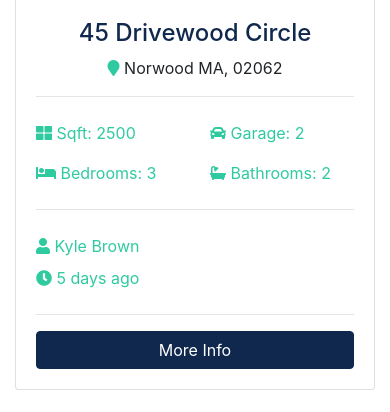
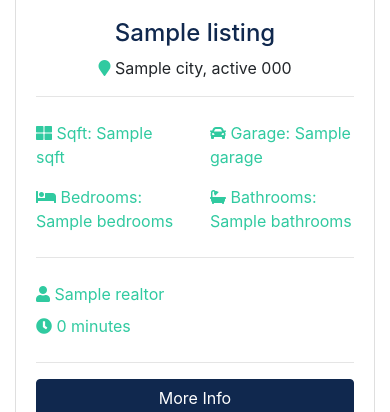
Before and after one commit to mkilicarslan/btre, a Django app: template templates/pages/index.html in a window 390 px wide. Shown: the part 1194-1606 px from the top of the page. Run offline with Django 3.2, Linux system fonts and the light colour scheme; the template is opened without the code that fills it: most values are stand-ins (such as "Sample title", 1, 10 or a date in 2020); grey boxes marked "Sample" are stand-in pictures; some libraries are stand-ins or nearby versions.

Commit message:
Make Home and About page contents dynamic

```diff
--- a/listings/views.py
+++ b/listings/views.py
@@ -4,7 +4,8 @@
 
 
 def index(request):
-    listings = Listing.objects.order_by('-list_date').filter(is_published=True)
+    listings = Listing.objects.order_by(
+        '-list_date').filter(is_published=True)[:6]
     # listings = Listing.objects.all()
 
     paginator = Paginator(listings, 6)
--- a/templates/pages/index.html
+++ b/templates/pages/index.html
@@ -1,5 +1,10 @@
-{% extends 'base.html' %} {% block content%}
+{% extends 'base.html' %}
 
+<!-- Load necessary modules -->
+{% load humanize %}
+
+<!-- Block content -->
+{% block content%}
 <!-- Showcase -->
 <section id="showcase">
   <div class="container text-center">
@@ -150,135 +155,71 @@
   <div class="container">
     <h3 class="text-center mb-3">Latest Listings</h3>
     <div class="row">
-      <!-- Listing 1 -->
+      {% if listings %}
+      <!-- Loop through listings to display them -->
+      {% for listing in listings %}
       <div class="col-md-6 col-lg-4 mb-4">
         <div class="card listing-preview">
-          <img class="card-img-top" src="assets/img/homes/home-1.jpg" alt="" />
+          <img class="card-img-top" src="{{listing.photo_main.url}}" alt="" />
           <div class="card-img-overlay">
             <h2>
-              <span class="badge badge-secondary text-white">$490,000</span>
+              <span class="badge badge-secondary text-white"
+                >${{ listing.price | intcomma }}</span
+              >
             </h2>
           </div>
           <div class="card-body">
             <div class="listing-heading text-center">
-              <h4 class="text-primary">45 Drivewood Circle</h4>
+              <h4 class="text-primary">{{ listing.title }}</h4>
               <p>
-                <i class="fas fa-map-marker text-secondary"></i> Norwood MA,
-                02062
+                <i class="fas fa-map-marker text-secondary"></i>
+                {{ listing.city }}, {{ listing.state }} {{ listing.zipcode }}
               </p>
             </div>
             <hr />
             <div class="row py-2 text-secondary">
               <div class="col-6">
-                <i class="fas fa-th-large"></i> Sqft: 2500
+                <i class="fas fa-th-large"></i> Sqft: {{ listing.sqft }}
               </div>
-              <div class="col-6"><i class="fas fa-car"></i> Garage: 2</div>
+              <div class="col-6">
+                <i class="fas fa-car"></i> Garage: {{ listing.garage }}
+              </div>
             </div>
             <div class="row py-2 text-secondary">
-              <div class="col-6"><i class="fas fa-bed"></i> Bedrooms: 3</div>
-              <div class="col-6"><i class="fas fa-bath"></i> Bathrooms: 2</div>
+              <div class="col-6">
+                <i class="fas fa-bed"></i> Bedrooms: {{ listing.bedrooms }}
+              </div>
+              <div class="col-6">
+                <i class="fas fa-bath"></i> Bathrooms: {{ listing.bathrooms }}
+              </div>
             </div>
             <hr />
             <div class="row py-2 text-secondary">
-              <div class="col-6"><i class="fas fa-user"></i> Kyle Brown</div>
+              <div class="col-6">
+                <i class="fas fa-user"></i> {{ listing.realtor }}
+              </div>
             </div>
             <div class="row text-secondary pb-2">
-              <div class="col-6"><i class="fas fa-clock"></i> 5 days ago</div>
+              <div class="col-6">
+                <i class="fas fa-clock"></i> {{ listing.listdate | timesince }}
+              </div>
             </div>
             <hr />
-            <a href="listing.html" class="btn btn-primary btn-block"
+            <a
+              href="{% url 'listing' listing.id %}"
+              class="btn btn-primary btn-block"
               >More Info</a
             >
           </div>
         </div>
       </div>
-
-      <!-- Listing 2 -->
-      <div class="col-md-6 col-lg-4 mb-4">
-        <div class="card listing-preview">
-          <img class="card-img-top" src="assets/img/homes/home-2.jpg" alt="" />
-          <div class="card-img-overlay">
-            <h2>
-              <span class="badge badge-secondary text-white">$550,000</span>
-            </h2>
-          </div>
-          <div class="card-body">
-            <div class="listing-heading text-center">
-              <h4 class="text-primary">18 Jefferson Lane</h4>
-              <p>
-                <i class="fas fa-map-marker text-secondary"></i> Woburn MA,
-                01801
-              </p>
-            </div>
-            <hr />
-            <div class="row py-2 text-secondary">
-              <div class="col-6">
-                <i class="fas fa-th-large"></i> Sqft: 3200
-              </div>
-              <div class="col-6"><i class="fas fa-car"></i> Garage: 1</div>
-            </div>
-            <div class="row py-2 text-secondary">
-              <div class="col-6"><i class="fas fa-bed"></i> Bedrooms: 4</div>
-              <div class="col-6">
-                <i class="fas fa-bath"></i> Bathrooms: 2.5
-              </div>
-            </div>
-            <hr />
-            <div class="row py-2 text-secondary">
-              <div class="col-6"><i class="fas fa-user"></i> Mark Hudson</div>
-            </div>
-            <div class="row text-secondary pb-2">
-              <div class="col-6"><i class="fas fa-clock"></i> 5 days ago</div>
-            </div>
-            <hr />
-            <a href="listing.html" class="btn btn-primary btn-block"
-              >More Info</a
-            >
-          </div>
-        </div>
+      {% endfor %}
+      <!-- If there is no listing -->
+      {% else %}
+      <div class="col-md-12">
+        <p>No Listings Available</p>
       </div>
-
-      <!-- Listing 3 -->
-      <div class="col-md-6 col-lg-4 mb-4">
-        <div class="card listing-preview">
-          <img class="card-img-top" src="assets/img/homes/home-3.jpg" alt="" />
-          <div class="card-img-overlay">
-            <h2>
-              <span class="badge badge-secondary text-white">$580,000</span>
-            </h2>
-          </div>
-          <div class="card-body">
-            <div class="listing-heading text-center">
-              <h4 class="text-primary">187 Woodrow Street</h4>
-              <p>
-                <i class="fas fa-map-marker text-secondary"></i> Salem MA, 01915
-              </p>
-            </div>
-            <hr />
-            <div class="row py-2 text-secondary">
-              <div class="col-6">
-                <i class="fas fa-th-large"></i> Sqft: 3107
-              </div>
-              <div class="col-6"><i class="fas fa-car"></i> Garage: 0</div>
-            </div>
-            <div class="row py-2 text-secondary">
-              <div class="col-6"><i class="fas fa-bed"></i> Bedrooms: 4</div>
-              <div class="col-6"><i class="fas fa-bath"></i> Bathrooms: 3</div>
-            </div>
-            <hr />
-            <div class="row py-2 text-secondary">
-              <div class="col-6"><i class="fas fa-user"></i> Mark Hudson</div>
-            </div>
-            <div class="row text-secondary pb-2">
-              <div class="col-6"><i class="fas fa-clock"></i> 5 days ago</div>
-            </div>
-            <hr />
-            <a href="listing.html" class="btn btn-primary btn-block"
-              >More Info</a
-            >
-          </div>
-        </div>
-      </div>
+      {% endif %}
     </div>
   </div>
 </section>
```
Also changed, not shown: pages/views.py (+20 -2 lines), templates/pages/about.html (+16 -37 lines).
